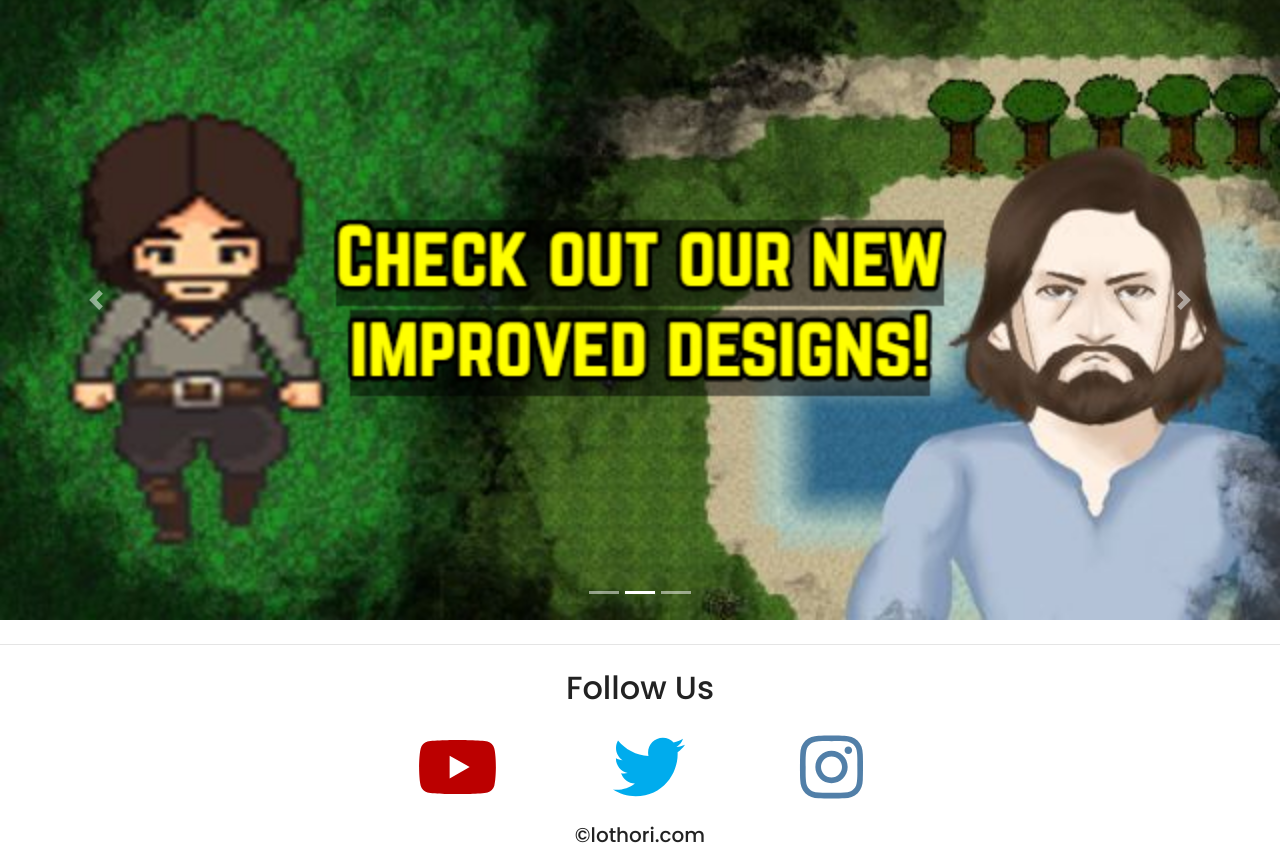
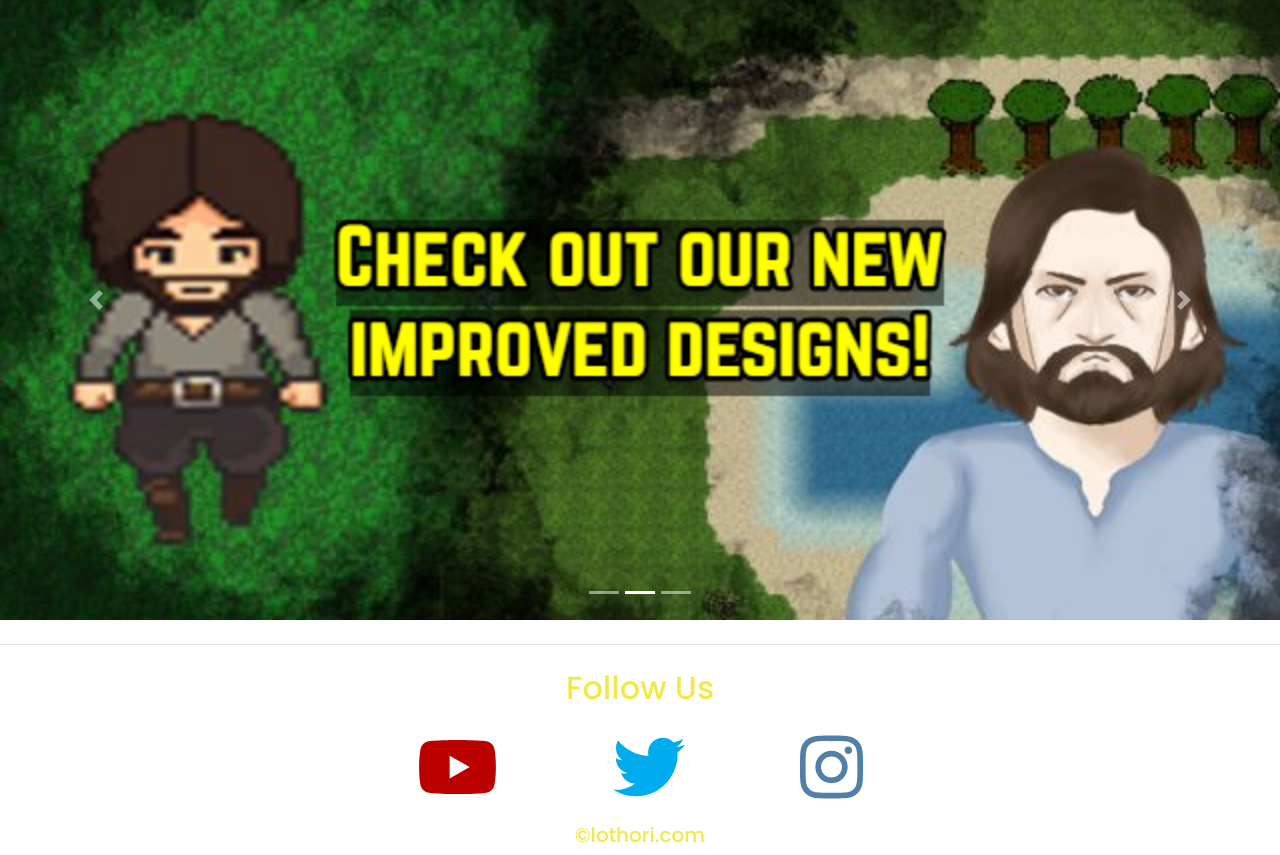
Before and after one commit to mohamedjasmin/lothoriold, a Jekyll site: the page built from index.md, in a window 1280 px wide. Shown: the part 346-1201 px from the top of the page. Built offline with Jekyll 4.4.1, drawn with Linux system fonts in a browser that asks for light colours; nearby versions of some CDN libraries.

Commit message:
button colour change

```diff
--- a/css/style.css
+++ b/css/style.css
@@ -5,7 +5,7 @@
   max-width: 100%;
   overflow-x: hidden;
   font-family: 'Poppins', sans-serif;
-  color: #222;
+  color: #f2e946;
 }
 
 
@@ -19,14 +19,14 @@
   font-size: 150%;
   font-family: 'Poppins', sans-serif;
   text-decoration: none;
-  color: #098fa8;
+  color: #f2e946;
   border: 2px solid #098fa9;
   padding: 10px 20px;
   border-radius: 50px;
 }
 
 .btn:hover{
-  color: #156377;
+  color: #eabc46;
   border: 2px solid #156377;
 }
 
@@ -47,7 +47,7 @@
   font-size: 1.1em !important;
 }
 
-.d-block {
+.carouse-item {
   height: 100%;
   width: 100%;
   margin: auto;
```
